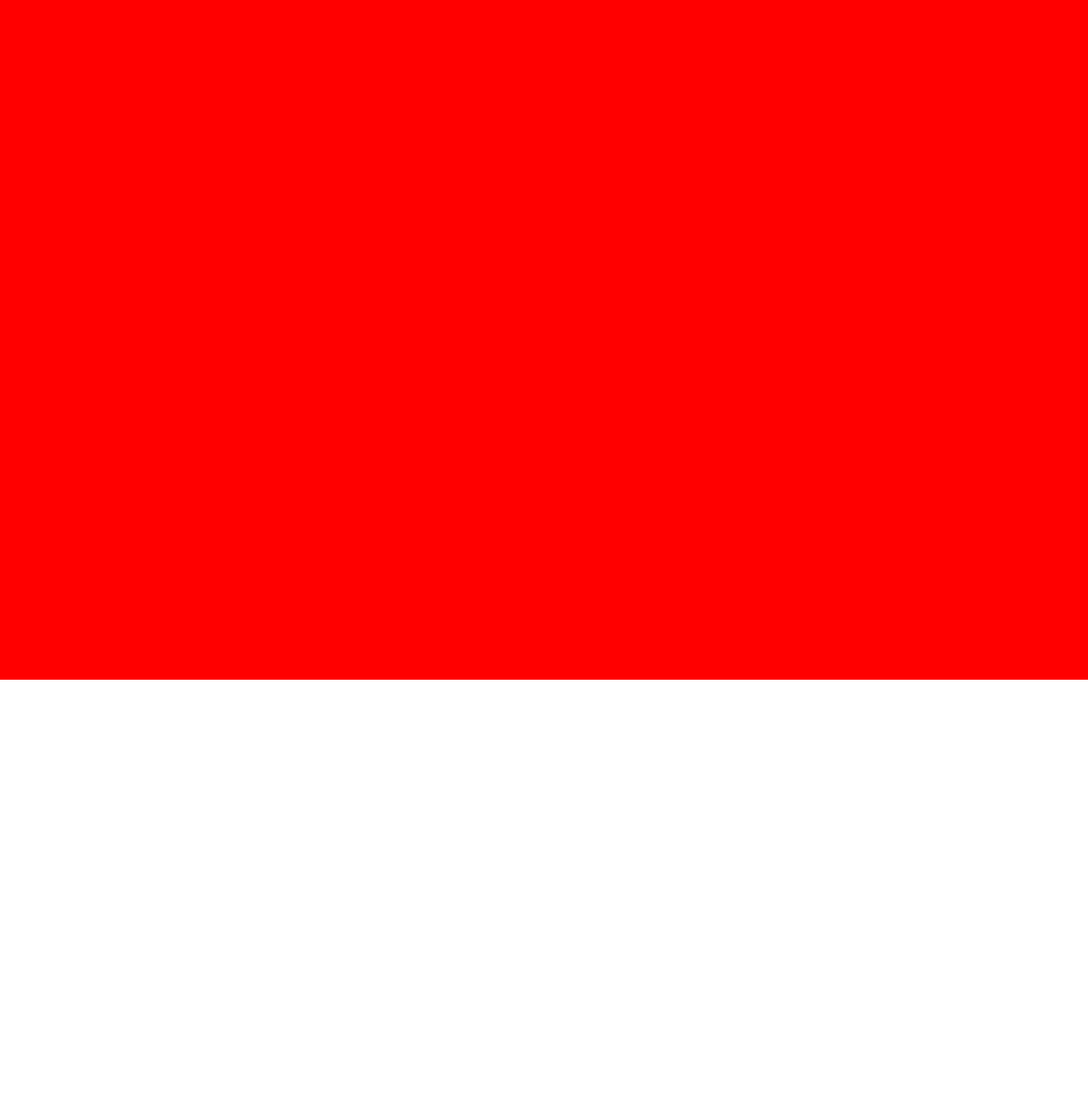
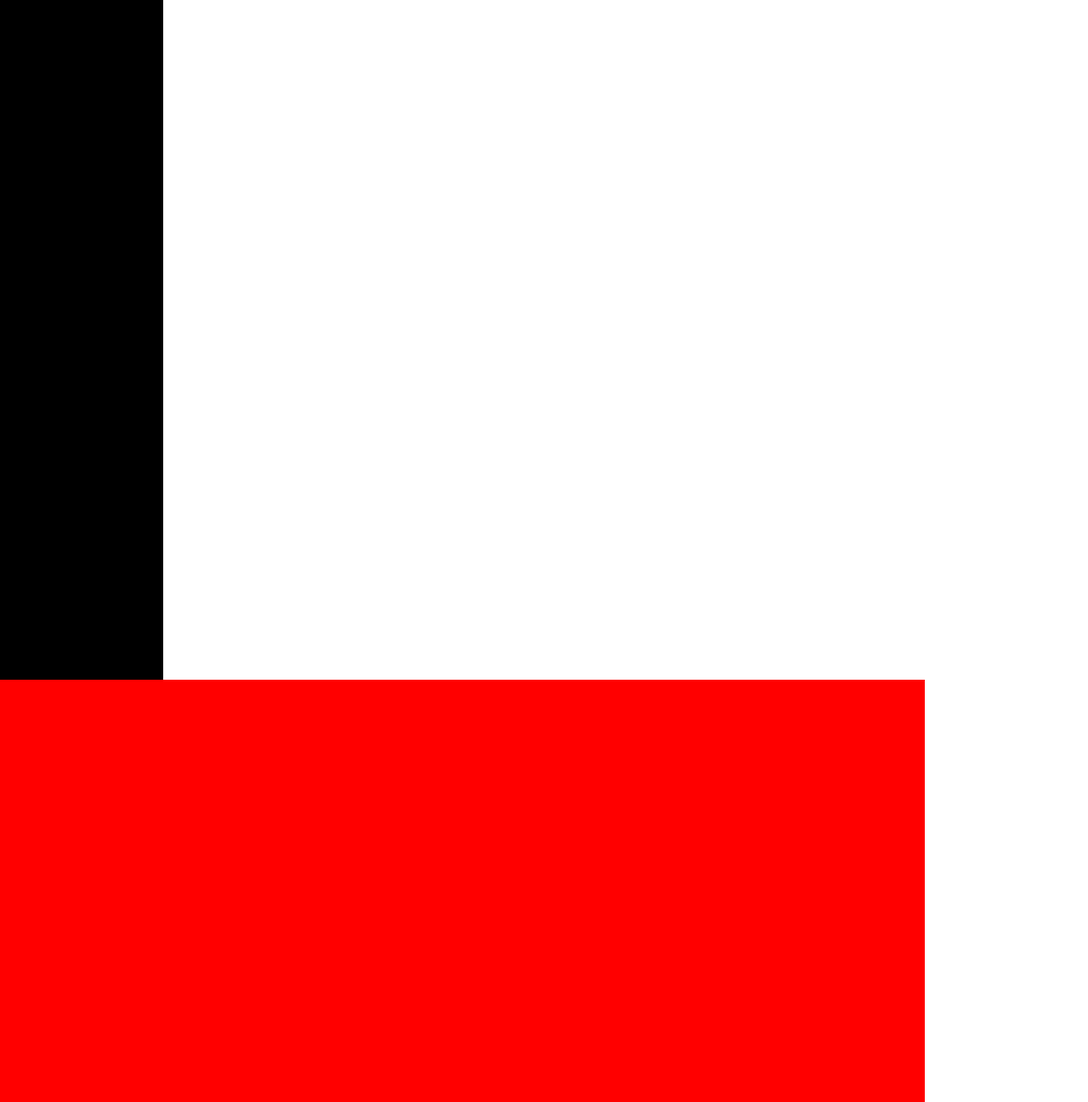
Before and after one commit to RasinthaDilshanJayarathne/Rapid-Application-Development, a React (Create React App) app: page / in a window 1280 px wide. Shown: the top 1297 px of the page at 85% size. Before the commit the page ends 800 px from the top, so only its background shows below. Built offline with nearby package versions, Linux system fonts and the light colour scheme.

Commit message:
Updating

```diff
--- a/src/pages/Home/styles.js
+++ b/src/pages/Home/styles.js
@@ -2,6 +2,16 @@ export const styleSheet ={
     container:{
         width:'100vw',
         height:'100vh',
+
+    },
+    navBar:{
+        width:'15vw',
+        height:'100vh',
+        backgroundColor:'black'
+    },
+    bodyContainer:{
+        width:'85vw',
+        height:'100vh',
         backgroundColor:'red'
     }
 }
```
Also changed, not shown: 1 other file (tests, documents, lock files or other folders).
